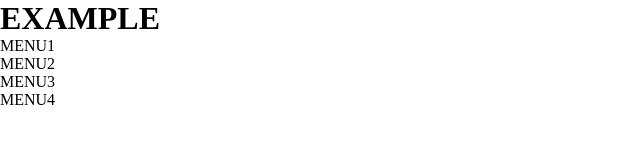
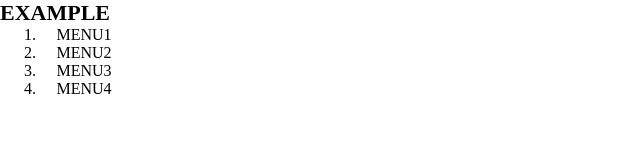
Before and after one commit to Gruinch/1-5-Practice3, a plain HTML site: page index.html in a window 1280 px wide. Shown: the whole page, without its empty margins (0-640 px from the left). Drawn offline with Linux system fonts and the light colour scheme.

Commit message:
[Add] nav padding-left

```diff
--- a/style.css
+++ b/style.css
@@ -3,3 +3,19 @@
   padding: 0;
   box-sizing: border-box;
 }
+
+header {
+  width: 10%;
+}
+
+header .headline {
+  font-size: 22px;
+}
+
+header .nav {
+  text-align: center;
+}
+
+nav .list {
+  padding-left: 40px;
+}
```
